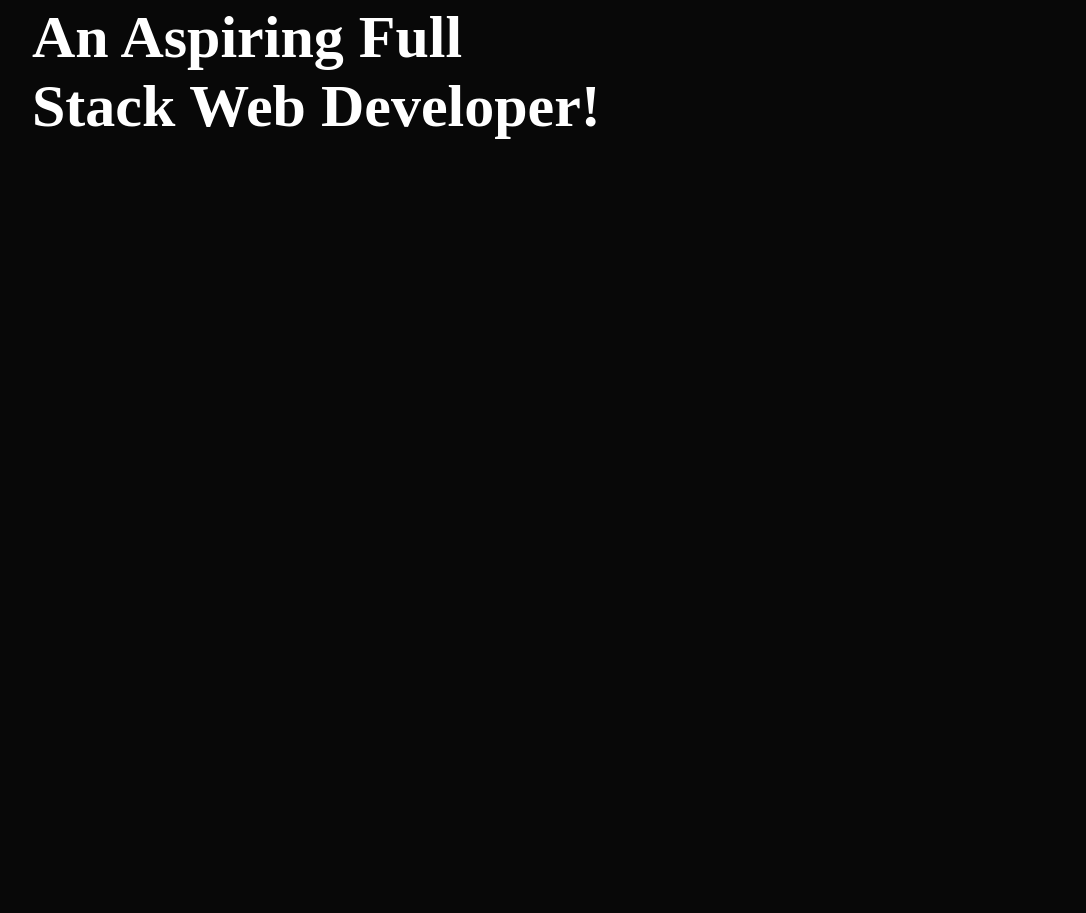
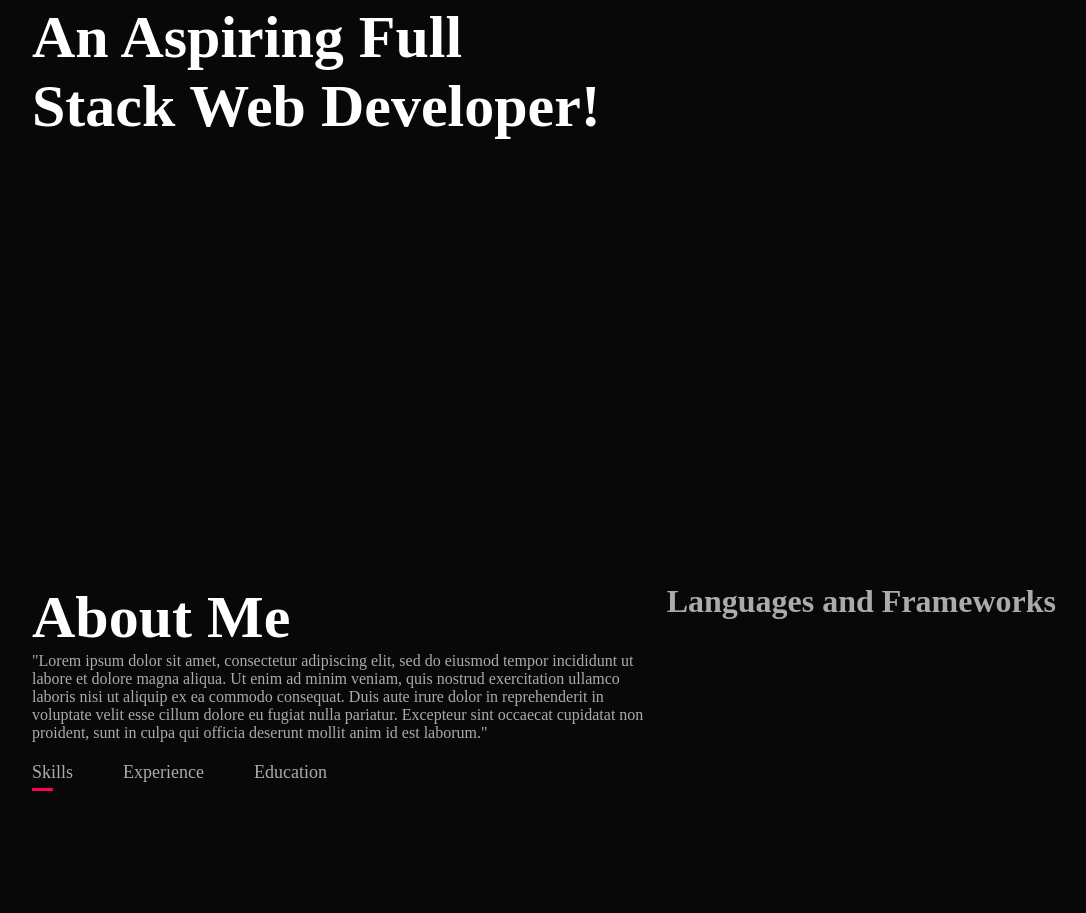
Before and after one commit to BrennB99/BrennB99.github.io, a plain HTML site: page index.html in a window 1280 px wide. Shown: the part 307-1220 px from the top of the page, without its empty margins (96-1182 px from the left). Before the commit the page ends 800 px from the top, so only its background shows below. Drawn offline with Linux system fonts and the light colour scheme.

Commit message:
created and styled about me and about me tabs

```diff
--- a/index.html
+++ b/index.html
@@ -25,5 +25,34 @@
         </div>
       </div>
     </div>
+    <!-----------about--------------->
+    <div id="about">
+      <div class="container">
+        <div class="row">
+          <div class="about-col-1">
+            <h1 class="sub-title">About Me</h1>
+            <p>
+              "Lorem ipsum dolor sit amet, consectetur adipiscing elit, sed do
+              eiusmod tempor incididunt ut labore et dolore magna aliqua. Ut
+              enim ad minim veniam, quis nostrud exercitation ullamco laboris
+              nisi ut aliquip ex ea commodo consequat. Duis aute irure dolor in
+              reprehenderit in voluptate velit esse cillum dolore eu fugiat
+              nulla pariatur. Excepteur sint occaecat cupidatat non proident,
+              sunt in culpa qui officia deserunt mollit anim id est laborum."
+            </p>
+
+            <div class="tab-titles">
+              <p class="tab-links active-link">Skills</p>
+              <p class="tab-links">Experience</p>
+              <p class="tab-links">Education</p>
+            </div>
+          </div>
+
+          <div class="about-col-2">
+            <h1>Languages and Frameworks</h1>
+          </div>
+        </div>
+      </div>
+    </div>
   </body>
 </html>
--- a/style.css
+++ b/style.css
@@ -71,3 +71,57 @@ nav ul li a:hover::after {
 .header-text p span {
   color: #ff004f;
 }
+
+/* ----------about-------------- */
+#about {
+  padding: 80px 0;
+  color: #ababab;
+}
+
+.row {
+  display: flex;
+  justify-content: space-between;
+  flex-wrap: wrap;
+}
+
+.about-col-1 {
+  flex-basis: 35%;
+}
+
+.about-col-1 {
+  flex-basis: 60%;
+}
+
+.sub-title {
+  font-size: 60px;
+  font-weight: 600;
+  color: #fff;
+}
+
+.tab-titles {
+  display: flex;
+  margin: 20px 0 40px;
+}
+
+.tab-links {
+  margin-right: 50px;
+  font-size: 18px;
+  font-weight: 500;
+  cursor: pointer;
+  position: relative;
+}
+
+.tab-links::after {
+  content: "";
+  width: 0;
+  height: 3px;
+  background: #ff004f;
+  position: absolute;
+  left: 0;
+  bottom: -8px;
+  transition: 0.5s;
+}
+
+.tab-links.active-link::after {
+  width: 50%;
+}
```
